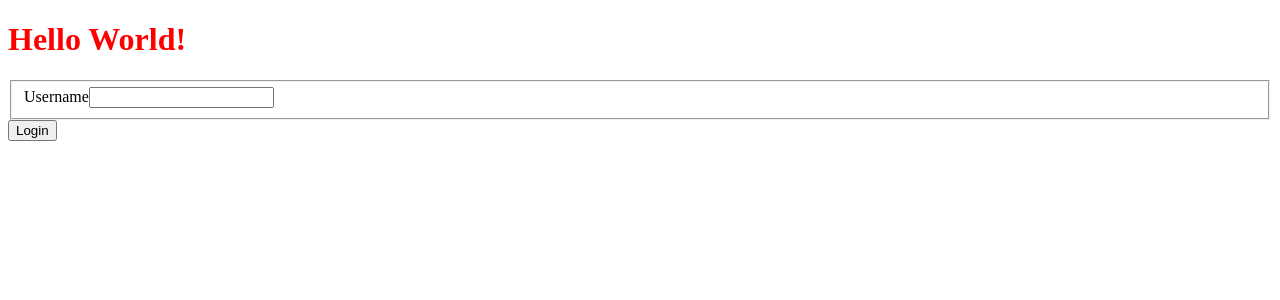
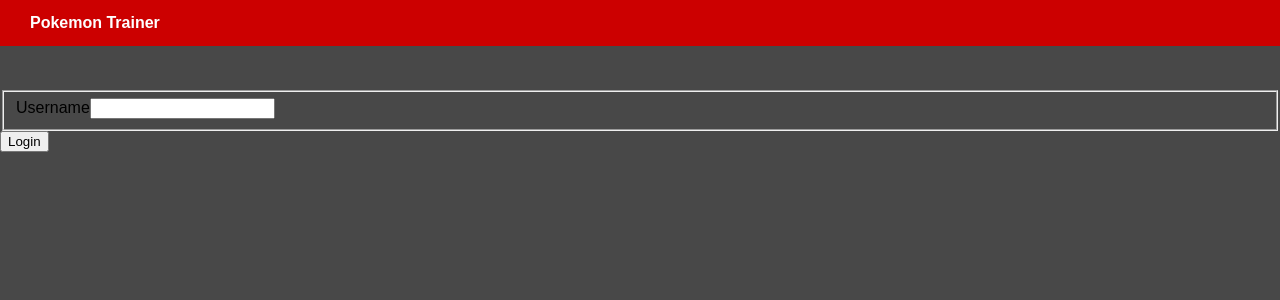
Before and after one commit to onsyveri/angular-noroff-assignment, an Angular app: page /login in a window 1280 px wide. Shown: the top 300 px of the page. Built offline with nearby package versions, Linux system fonts and the light colour scheme.

Commit message:
Several improvements to CSS

```diff
--- a/src/app/app.component.html
+++ b/src/app/app.component.html
@@ -1,5 +1,3 @@
-<h1>Hello World!</h1>
+<app-navbar></app-navbar>
 
-<router-outlet>
-
-</router-outlet>
+<router-outlet></router-outlet>
--- a/src/app/app.module.ts
+++ b/src/app/app.module.ts
@@ -10,7 +10,8 @@ import { TrainerPage } from './pages/trainer/trainer.page';
 import { LoginFormComponent } from './components/login-form/login-form.component';
 import { PokemonListComponent } from './components/pokemon-list/pokemon-list.component';
 import { FavouriteButtonComponent } from './components/favourite-button/favourite-button.component';
-import { FormsModule } from '@angular/forms'
+import { FormsModule } from '@angular/forms';
+import { NavbarComponent } from './components/navbar/navbar.component'
 
 @NgModule({
   declarations: [ // Components
@@ -20,7 +21,8 @@ import { FormsModule } from '@angular/forms'
     TrainerPage,
     LoginFormComponent,
     PokemonListComponent,
-    FavouriteButtonComponent
+    FavouriteButtonComponent,
+    NavbarComponent
   ],
   imports: [ // Modules
     BrowserModule,
--- a/src/app/components/favourite-button/favourite-button.component.css
+++ b/src/app/components/favourite-button/favourite-button.component.css
@@ -0,0 +1,16 @@
+button {
+    border-radius: 50%;
+    margin: 0;
+    padding: 0px;
+    border: none;
+    background-color: white;
+}
+
+span {
+    margin: 0 auto;
+    font-size: 35px;
+}
+
+span:hover {
+    color: red;
+}
--- a/src/app/components/favourite-button/favourite-button.component.html
+++ b/src/app/components/favourite-button/favourite-button.component.html
@@ -1,4 +1,3 @@
-<button (click) = "onFavouriteClick()">
-
-    <span class="material-icons">circle</span>
+<button class="pokeball__button" (click) = "onFavouriteClick()">
+    <span class="material-icons">radio_button_unchecked</span>
 </button>
--- /dev/null
+++ b/src/app/components/navbar/navbar.component.css
@@ -0,0 +1,52 @@
+nav {
+    display: flex;
+    justify-content: space-between;
+    background-color: #CC0000;
+    width: 100%;
+    margin-bottom: 5ch;
+    padding-top: 14px;
+    padding-bottom: 14px;
+    position: sticky;
+    top: 0;
+}
+
+span {
+    margin-left: 30px;
+    font-weight: bolder;
+    color: white;
+}
+
+ul {
+    display: flex;
+    list-style: none;
+}
+
+a {
+    text-decoration: none;
+    color: white;
+    padding: 30.9px;
+}
+
+.pokemon {
+    border-bottom: 4px solid white;
+    border-radius: 0 0 0 4px;
+}
+
+.pokemon:hover {
+    background-color: lightgray;
+    color: black;
+}
+
+.pokemon:active {
+    background-color: white;
+}
+
+.trainer {
+    border-bottom: 4px solid #FFDE00;
+    border-radius: 0 0 4px 0;
+}
+
+.trainer:hover {
+    background-color: #b3a125;
+    color: black;
+}
--- /dev/null
+++ b/src/app/components/navbar/navbar.component.html
@@ -0,0 +1,15 @@
+<nav>
+    <span>Pokemon Trainer</span>
+
+    <ng-container *ngIf="trainer !== undefined">
+        <ul>
+            <li>
+                <a class="pokemon" routerLink="/pokemon">Pokemon</a>
+            </li>
+            <li>
+                <a class="trainer" href="/trainer">Trainer</a>
+            </li>
+        </ul>
+    </ng-container>
+
+</nav>
--- /dev/null
+++ b/src/app/components/navbar/navbar.component.ts
@@ -0,0 +1,23 @@
+import { Component, OnInit } from '@angular/core';
+import { Trainer } from 'src/app/models/trainer.model';
+import { TrainerService } from 'src/app/services/trainer.service';
+
+@Component({
+  selector: 'app-navbar',
+  templateUrl: './navbar.component.html',
+  styleUrls: ['./navbar.component.css']
+})
+export class NavbarComponent implements OnInit {
+
+  get trainer(): Trainer | undefined {
+    return this.trainerService.trainer;
+  }
+
+  constructor(
+    private readonly trainerService: TrainerService
+  ) { }
+
+  ngOnInit(): void {
+  }
+
+}
--- a/src/app/components/pokemon-list/pokemon-list.component.css
+++ b/src/app/components/pokemon-list/pokemon-list.component.css
@@ -2,17 +2,28 @@
 
 .wrapper {
   display: grid;
-    grid-template-columns: repeat(4, 1fr);
-    grid-template-rows: repeat(151, 100px);
-    row-gap: 20ch;
-
+  grid-template-columns: repeat(3, 1fr);
+  row-gap: 2ch;
+  column-gap: 4ch;
+  text-align: center;
 }
 
-  .wrapper .box{
+h2 {
+  margin-bottom: 0px;
+}
+
+img {
+  margin: 0 auto;
+  width: 150px;
+}
+
+.box{
   padding: 10px;
   margin: 20px;
   margin-top: 20px;
   display: grid;
-
+  background-color: white;
+  border: 1px solid white;
+  border-radius: 10px;
   /* box-shadow: 1px 2px 5px rgba(0,0,0,0.5); */
 }
--- a/src/environments/environment.ts
+++ b/src/environments/environment.ts
@@ -2,6 +2,5 @@ export const environment = {
   production: false,
   apiTrainers: "https://onrs-assignment2.herokuapp.com/trainers",
   apiPokemons: "https://pokeapi.co/api/v2/pokemon",
-
   apiKey: "DkNHK5NjP0Gy8y3D0bNFHQ==",
 };
--- a/src/styles.css
+++ b/src/styles.css
@@ -1,4 +1,13 @@
 /* You can add global styles to this file, and also import other style files */
+* {
+    font-family: sans-serif;
+}
+
 h1 {
-    color: red;
+    color: white;
 }
+
+body {
+    margin: 0 auto;
+    background-color: #484848;
+}
```
Also changed, not shown: src/app/components/pokemon-list/pokemon-list.component.html (+1 -14 lines). Lines whose indentation alone changed are shown as unchanged.
